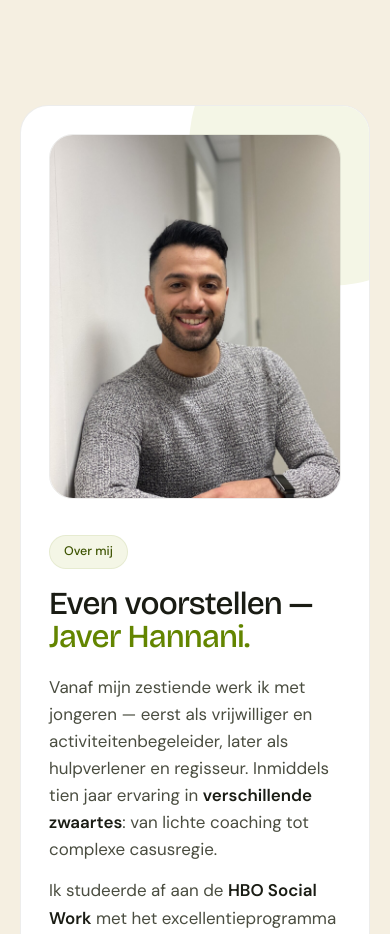
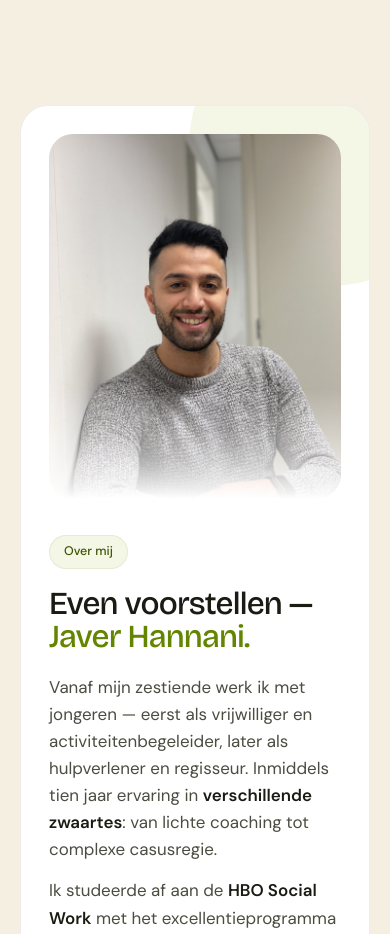
Before and after one commit to javerhannani/socialedienstverlener, a Next.js app: page / in a window 390 px wide. Shown: the part 4040-4974 px from the top of the page. Built offline with nearby package versions, Linux system fonts and the light colour scheme.

Commit message:
Soften portrait edges with gradient mask
Apply a linear-gradient mask to the About portrait so the right edge
(desktop) or bottom edge (mobile) softly fades into the white card
background, mirroring the soft-fade treatment from the previous Wix
design.

```diff
--- a/app/globals.css
+++ b/app/globals.css
@@ -68,6 +68,20 @@ img {
   font-style: italic;
 }
 
+/* Soft right-edge fade on About portrait so it blends into the card */
+.portrait-fade {
+  -webkit-mask-image: linear-gradient(to right, black 60%, transparent 100%);
+  mask-image: linear-gradient(to right, black 60%, transparent 100%);
+}
+
+@media (max-width: 920px) {
+  /* On mobile the portrait is full-width above the text, so fade the bottom instead */
+  .portrait-fade {
+    -webkit-mask-image: linear-gradient(to bottom, black 70%, transparent 100%);
+    mask-image: linear-gradient(to bottom, black 70%, transparent 100%);
+  }
+}
+
 /* Feature card glow */
 .feature-glow::after {
   content: "";
--- a/components/Over.tsx
+++ b/components/Over.tsx
@@ -22,7 +22,7 @@ export default function Over() {
 
           {/* Portrait */}
           <div
-            className="relative z-10 rounded-[24px] overflow-hidden border border-line"
+            className="relative z-10 rounded-[24px] overflow-hidden"
             style={{ aspectRatio: "4 / 5" }}
           >
             <Image
@@ -30,7 +30,7 @@ export default function Over() {
               alt="Portret van Javer Hannani"
               fill
               sizes="(max-width: 920px) 100vw, 40vw"
-              className="object-cover"
+              className="object-cover portrait-fade"
             />
           </div>
 
```
